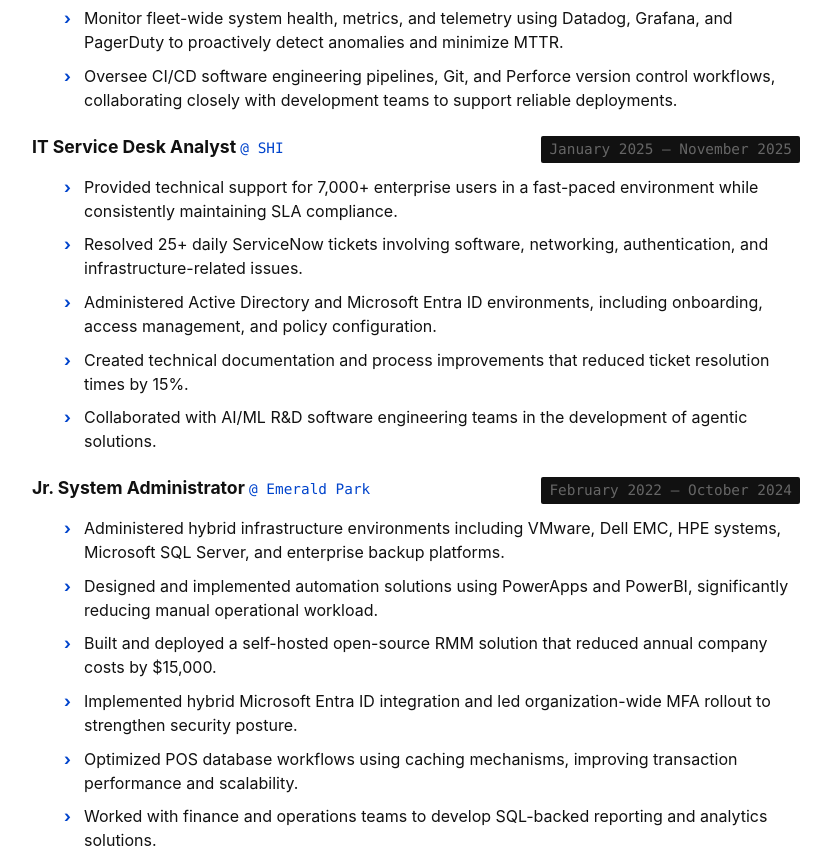
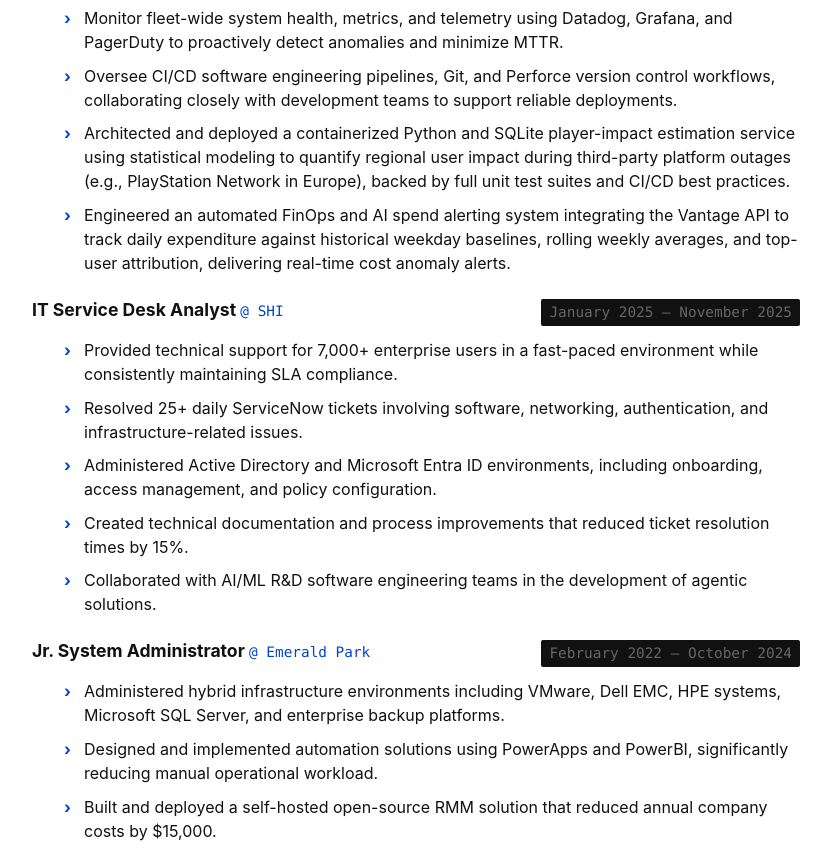
Before and after one commit to Im-Sam/sam, a plain HTML site: page resume.html in a window 1280 px wide. Shown: the part 1354-2209 px from the top of the page, without its empty margins (224-1055 px from the left). Drawn offline with Linux system fonts and the light colour scheme.

Commit message:
Fix HTML structure and formatting in resume.html

```diff
--- a/resume.html
+++ b/resume.html
@@ -269,6 +269,12 @@
                     <li>
                         Oversee CI/CD software engineering pipelines, Git, and Perforce version control workflows, collaborating closely with development teams to support reliable deployments.
                     </li>
+                    <li>
+                        Architected and deployed a containerized Python and SQLite player-impact estimation service using statistical modeling to quantify regional user impact during third-party platform outages (e.g., PlayStation Network in Europe), backed by full unit test suites and CI/CD best practices.
+                    </li>
+                    <li>
+                        Engineered an automated FinOps and AI spend alerting system integrating the Vantage API to track daily expenditure against historical weekday baselines, rolling weekly averages, and top-user attribution, delivering real-time cost anomaly alerts.
+                    </li>
                 </ul>
             </article>
             <article>
```
